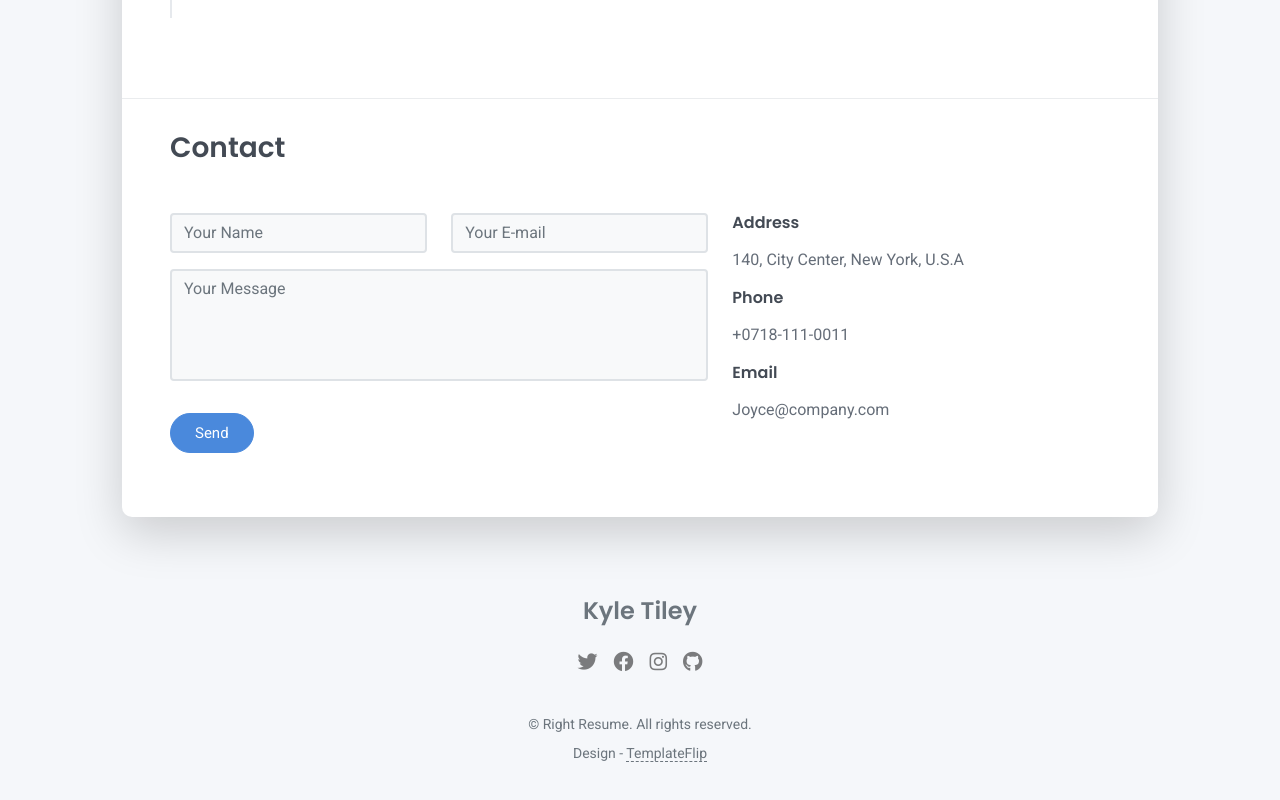
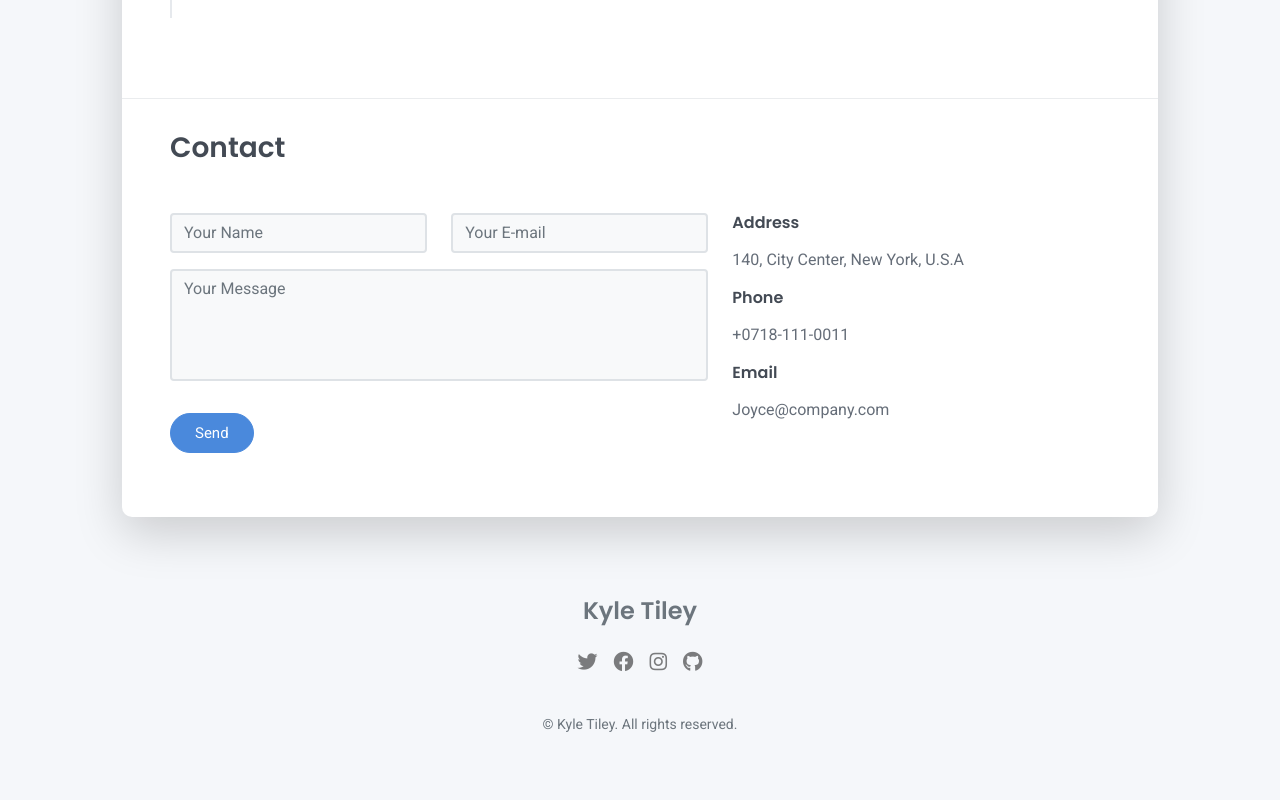
Before and after one commit to KyleTiley/kyletiley.github.io, a plain HTML site: page index.html in a window 1280 px wide. Shown: the part 2488-3288 px from the top of the page. Drawn offline with Linux system fonts and the light colour scheme.

Commit message:
Update index.html

```diff
--- a/index.html
+++ b/index.html
@@ -4,7 +4,7 @@
     <meta charset="UTF-8">
     <meta http-equiv="X-UA-Compatible" content="IE=edge">
     <meta name="viewport" content="width=device-width, initial-scale=1">
-    <title>Right Resume</title>
+    <title>Kyle Tiley</title>
     <link rel="preconnect" href="https://fonts.gstatic.com" crossorigin="crossorigin"/>
     <link rel="preload" as="style" href="https://fonts.googleapis.com/css2?family=Poppins:wght@600&amp;family=Roboto:wght@300;400;500;700&amp;display=swap"/>
     <link rel="stylesheet" href="https://fonts.googleapis.com/css2?family=Poppins:wght@600&amp;family=Roboto:wght@300;400;500;700&amp;display=swap" media="print" onload="this.media='all'"/>
@@ -270,8 +270,8 @@
           </div>
         </div>
         <div class="text-small">
-          <div class="mb-1">&copy; Right Resume. All rights reserved.</div>
-          <div>Design - <a href="https://templateflip.com/" target="_blank">TemplateFlip</a></div>
+          <div class="mb-1">&copy; Kyle Tiley. All rights reserved.</div>
+          <!-- <div>Design - <a href="https://templateflip.com/" target="_blank">TemplateFlip</a></div> -->
         </div>
       </div>
     </footer>
```
